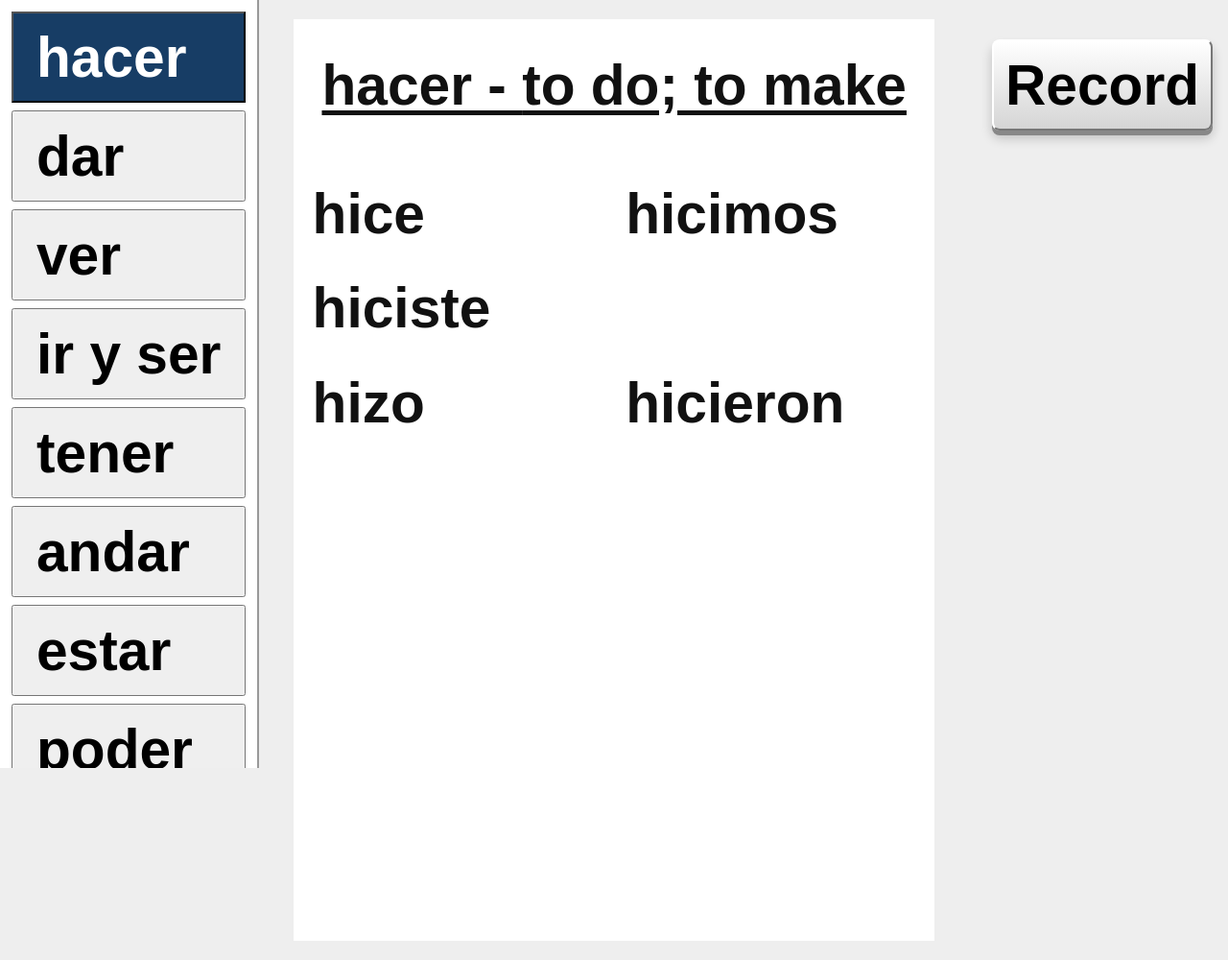
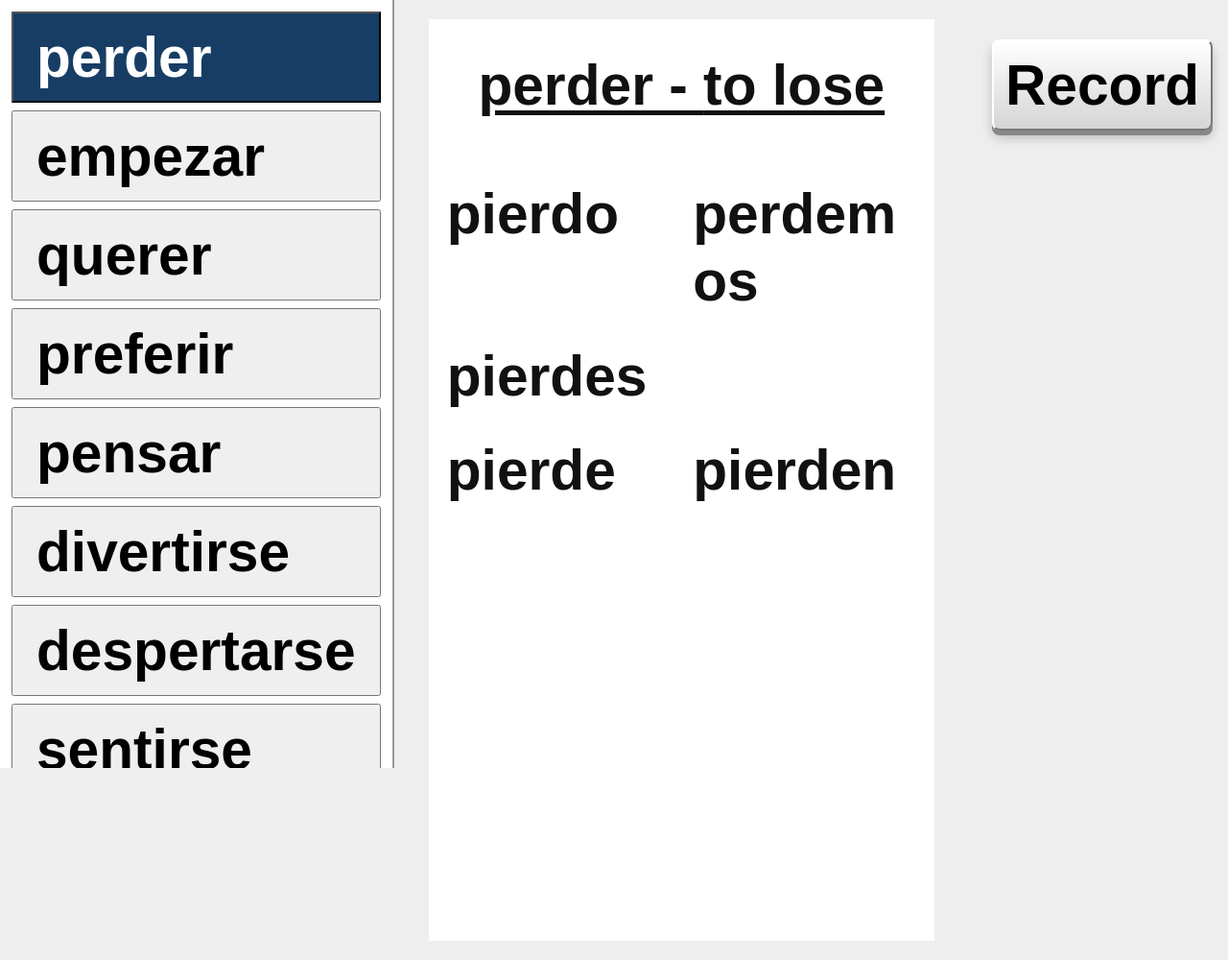
Before and after one commit to esemmelman/preterito2, a plain HTML site: page index.html in a window 1280 px wide. Shown: the whole page at 96% size. Drawn offline with nearby package versions, Linux system fonts and the light colour scheme.

Commit message:
Update lesson with present-tense stem-changing verbs

```diff
--- a/index.html
+++ b/index.html
@@ -3,7 +3,7 @@
 <head>
   <meta charset="utf-8">
   <meta name="viewport" content="width=device-width, initial-scale=1">
-  <title>Spanish Preterite — Large Print</title>
+  <title>Spanish Present Stem-Changing Verbs — Large Print</title>
   <style>
     * { box-sizing: border-box; }
     body { margin: 0; background: #eee; color: #111; font-family: Arial, Helvetica, sans-serif; }
@@ -79,21 +79,37 @@
   (() => {
     // Rows pair singular and plural forms in conventional conjugation-table order.
     const verbs = [
-      ['hacer', 'to do; to make', ['hice', 'hicimos', 'hiciste', '', 'hizo', 'hicieron']],
-      ['dar', 'to give', ['di', 'dimos', 'diste', '', 'dio', 'dieron']],
-      ['ver', 'to see', ['vi', 'vimos', 'viste', '', 'vio', 'vieron']],
-      ['ir y ser', 'to go; to be', ['fui', 'fuimos', 'fuiste', '', 'fue', 'fueron']],
-      ['tener', 'to have', ['tuve', 'tuvimos', 'tuviste', '', 'tuvo', 'tuvieron']],
-      ['andar', 'to walk', ['anduve', 'anduvimos', 'anduviste', '', 'anduvo', 'anduvieron']],
-      ['estar', 'to be', ['estuve', 'estuvimos', 'estuviste', '', 'estuvo', 'estuvieron']],
-      ['poder', 'to be able to; can', ['pude', 'pudimos', 'pudiste', '', 'pudo', 'pudieron']],
-      ['poner', 'to put', ['puse', 'pusimos', 'pusiste', '', 'puso', 'pusieron']],
-      ['saber', 'to know', ['supe', 'supimos', 'supiste', '', 'supo', 'supieron']],
-      ['venir', 'to come', ['vine', 'vinimos', 'viniste', '', 'vino', 'vinieron']],
-      ['querer', 'to want', ['quise', 'quisimos', 'quisiste', '', 'quiso', 'quisieron']],
-      ['caber', 'to fit', ['cupe', 'cupimos', 'cupiste', '', 'cupo', 'cupieron']],
-      ['decir', 'to say; to tell', ['dije', 'dijimos', 'dijiste', '', 'dijo', 'dijeron']],
-      ['traer', 'to bring', ['traje', 'trajimos', 'trajiste', '', 'trajo', 'trajeron']]
+      ["perder", "to lose", ["pierdo", "perdemos", "pierdes", "", "pierde", "pierden"]],
+      ["empezar", "to begin", ["empiezo", "empezamos", "empiezas", "", "empieza", "empiezan"]],
+      ["querer", "to want", ["quiero", "queremos", "quieres", "", "quiere", "quieren"]],
+      ["preferir", "to prefer", ["prefiero", "preferimos", "prefieres", "", "prefiere", "prefieren"]],
+      ["pensar", "to think", ["pienso", "pensamos", "piensas", "", "piensa", "piensan"]],
+      ["divertirse", "to have fun", ["me divierto", "nos divertimos", "te diviertes", "", "se divierte", "se divierten"]],
+      ["despertarse", "to wake up", ["me despierto", "nos despertamos", "te despiertas", "", "se despierta", "se despiertan"]],
+      ["sentirse", "to feel", ["me siento", "nos sentimos", "te sientes", "", "se siente", "se sienten"]],
+      ["mentir", "to lie", ["miento", "mentimos", "mientes", "", "miente", "mienten"]],
+      ["cerrar", "to close", ["cierro", "cerramos", "cierras", "", "cierra", "cierran"]],
+      ["comenzar", "to begin", ["comienzo", "comenzamos", "comienzas", "", "comienza", "comienzan"]],
+      ["entender", "to understand", ["entiendo", "entendemos", "entiendes", "", "entiende", "entienden"]],
+      ["poder", "to be able to; can", ["puedo", "podemos", "puedes", "", "puede", "pueden"]],
+      ["jugar", "to play", ["juego", "jugamos", "juegas", "", "juega", "juegan"]],
+      ["contar", "to count; to tell", ["cuento", "contamos", "cuentas", "", "cuenta", "cuentan"]],
+      ["costar", "to cost", ["cuesto", "costamos", "cuestas", "", "cuesta", "cuestan"]],
+      ["encontrar", "to find", ["encuentro", "encontramos", "encuentras", "", "encuentra", "encuentran"]],
+      ["recordar", "to remember", ["recuerdo", "recordamos", "recuerdas", "", "recuerda", "recuerdan"]],
+      ["volar", "to fly", ["vuelo", "volamos", "vuelas", "", "vuela", "vuelan"]],
+      ["dormir", "to sleep", ["duermo", "dormimos", "duermes", "", "duerme", "duermen"]],
+      ["volver", "to return", ["vuelvo", "volvemos", "vuelves", "", "vuelve", "vuelven"]],
+      ["devolver", "to give back", ["devuelvo", "devolvemos", "devuelves", "", "devuelve", "devuelven"]],
+      ["acostarse", "to go to bed", ["me acuesto", "nos acostamos", "te acuestas", "", "se acuesta", "se acuestan"]],
+      ["almorzar", "to eat lunch", ["almuerzo", "almorzamos", "almuerzas", "", "almuerza", "almuerzan"]],
+      ["pedir", "to ask for; to request", ["pido", "pedimos", "pides", "", "pide", "piden"]],
+      ["servir", "to serve", ["sirvo", "servimos", "sirves", "", "sirve", "sirven"]],
+      ["repetir", "to repeat", ["repito", "repetimos", "repites", "", "repite", "repiten"]],
+      ["reír", "to laugh", ["río", "reímos", "ríes", "", "ríe", "ríen"]],
+      ["sonreír", "to smile", ["sonrío", "sonreímos", "sonríes", "", "sonríe", "sonríen"]],
+      ["seguir", "to follow; to continue", ["sigo", "seguimos", "sigues", "", "sigue", "siguen"]],
+      ["vestirse", "to get dressed", ["me visto", "nos vestimos", "te vistes", "", "se viste", "se visten"]]
     ];
     const pages = document.getElementById('pages');
     const cards = [];
```
Also changed, not shown: 1 other file.
